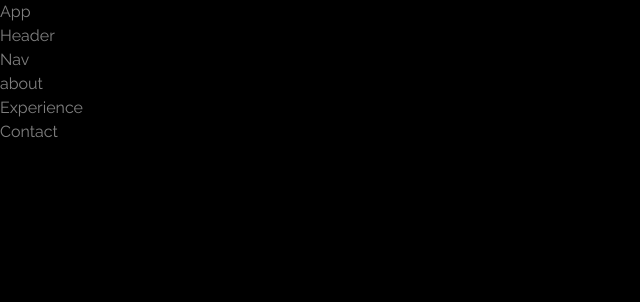
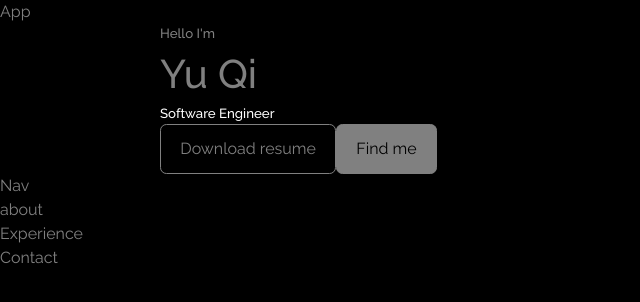
Before and after one commit to teoyuqi/teoyuqi.github.io, a React (Create React App) app: page / in a window 1280 px wide. Shown: the top 302 px of the page, without its empty margins (0-640 px from the left). Built offline with nearby package versions, Linux system fonts and the light colour scheme.

Commit message:
Add call to action

```diff
--- /dev/null
+++ b/src/components/header/CallToAction.jsx
@@ -0,0 +1,14 @@
+import React from 'react'
+
+import resume from '../../assets/Teo_Yu_Qi resume.pdf'
+
+const CallToAction = () => {
+  return (
+    <div className='call-to-action'>
+        <a href={resume} download className='btn'>Download resume</a>
+        <a href='#contact' className='btn btn-primary'>Find me</a>
+    </div>
+  )
+}
+
+export default CallToAction
--- a/src/components/header/Header.jsx
+++ b/src/components/header/Header.jsx
@@ -1,9 +1,18 @@
 import React from 'react'
+
+import CallToAction from './CallToAction'
 import './header.css'
 
 const Header = () => {
   return (
-    <div>Header</div>
+    <header>
+      <div className='container header__container'>
+        <h5>Hello I'm</h5>
+        <h1>Yu Qi</h1>
+        <h5 className='text-light'>Software Engineer</h5>
+        <CallToAction></CallToAction>
+      </div>
+    </header>
   )
 }
 
```
Also changed, not shown: 1 other file (tests, documents, lock files or other folders).
